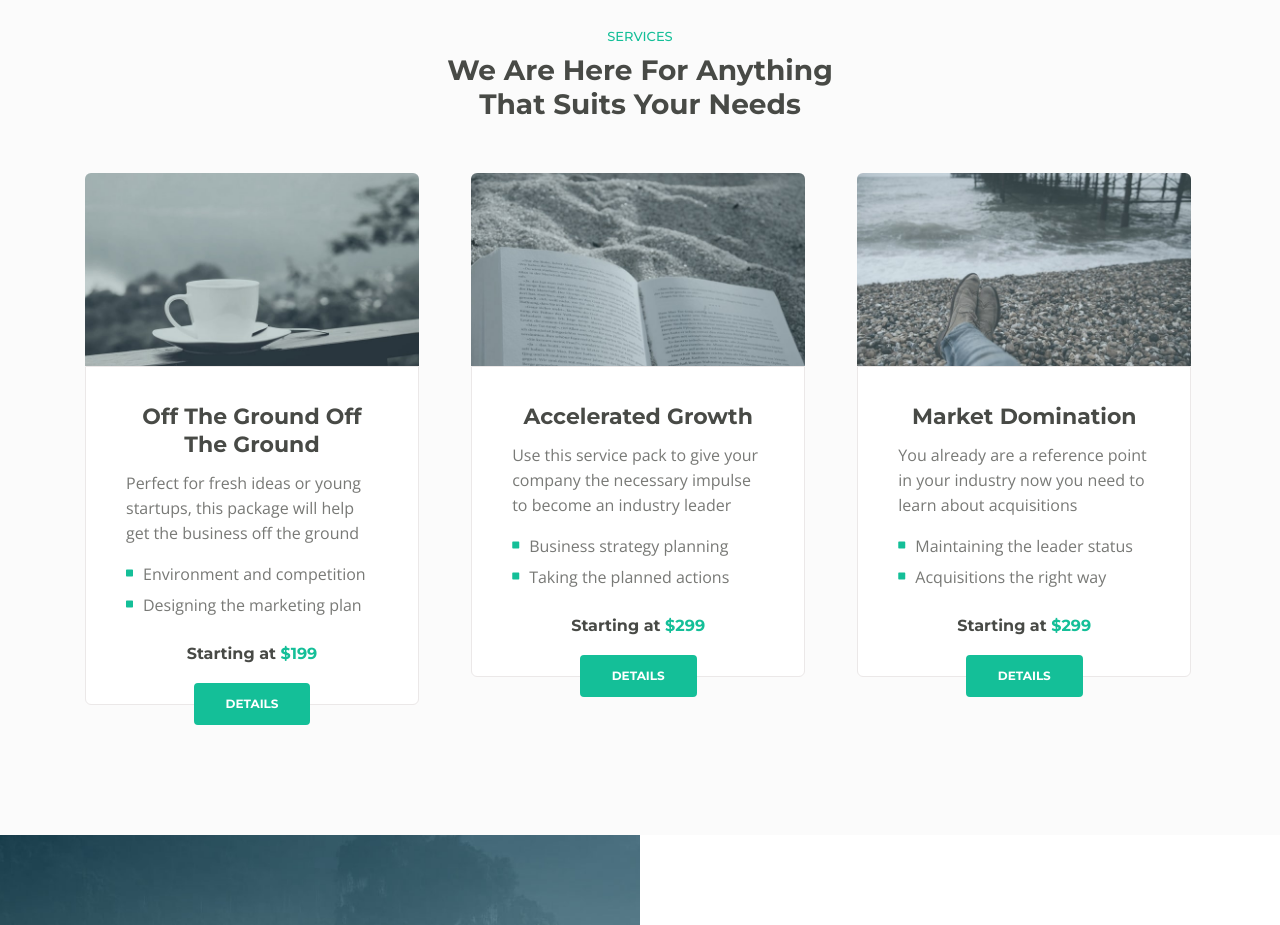
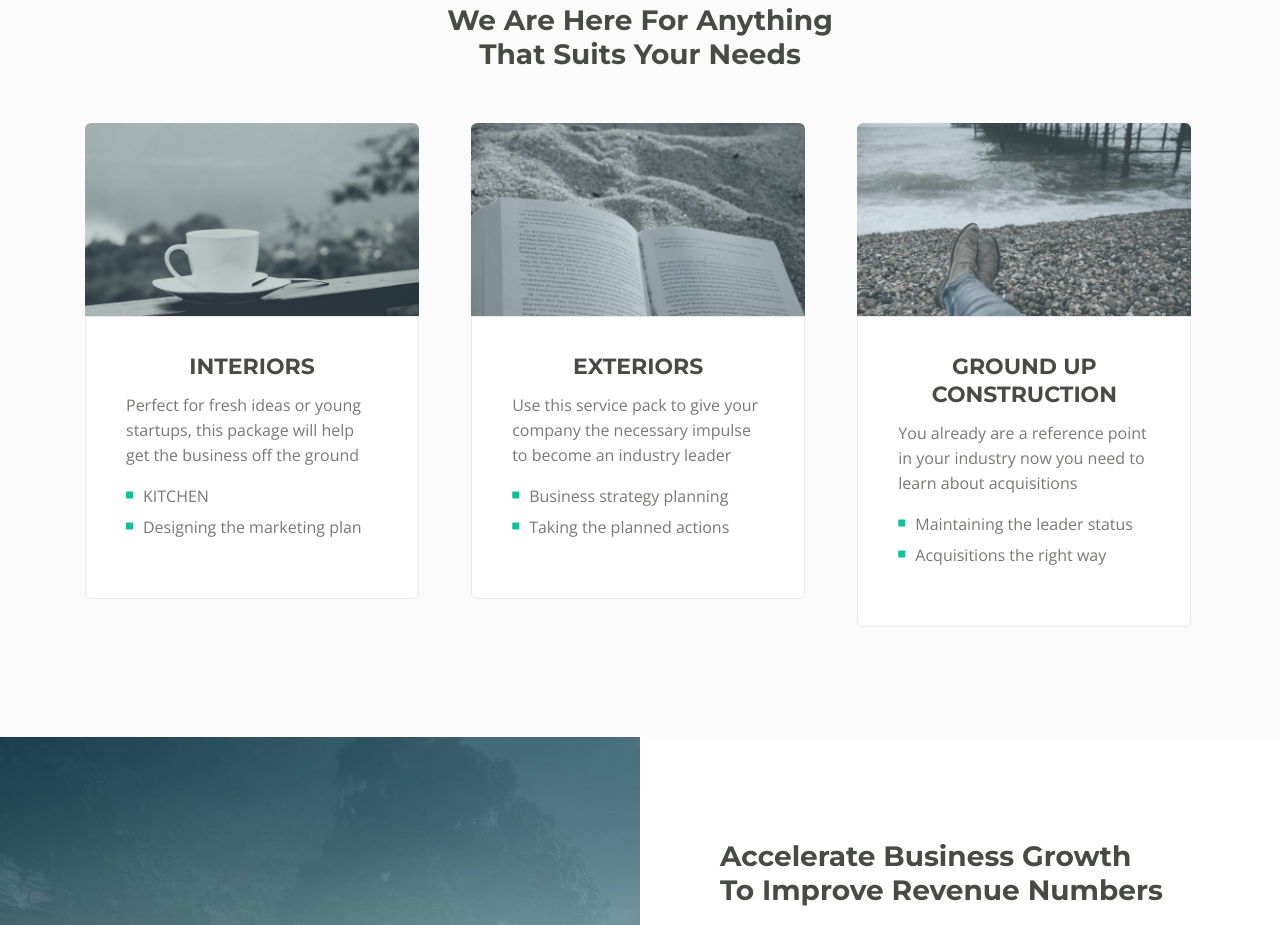
Before and after one commit to DrTeapot/DrTeapot.github.io, a plain HTML site: page index.html in a window 1280 px wide. Shown: the part 2386-3311 px from the top of the page. Drawn offline with nearby package versions, Linux system fonts and the light colour scheme.

Commit message:
Update index.html

```diff
--- a/index.html
+++ b/index.html
@@ -167,7 +167,6 @@
                         <div class="card-body">
                             <h4 class="card-title">Insurance Claims Assistance</h4>
                             <p>State-licensed Professional Insurance Adjusters on Staff!
-
                                 Hail, wind, fire, or flood claim? Our staff licensed insurance adjusters have real-world claims experience. They have previously worked for many respectable insurance providers such as: USSA, Statefarm, and The Hartford to name a few. With in-depth knowledge of all insurance policies, there is tons of free advice to help you maximize your claim to get what you are owed.</p>
                         </div>
                     </div>
@@ -182,7 +181,6 @@
                         <div class="card-body">
                             <h4 class="card-title">Professional Roofing Service</h4>
                             <p>Roof replacements, repairs, service, upgrades, and more!
-
                                 Your roof may only be worth 5% of your home, but it protects your home 100% of the time. We constantly provide training and education to our representatives on the most recent building technologies. This allows us to compare them with decades of experience with former products. You can trust that Jayne of All Trades, Inc. will be able help you find the perfect solution to your roofing and remodeling needs.</p>
                         </div>
                     </div>
@@ -197,10 +195,6 @@
                         <div class="card-body">
                             <h4 class="card-title">Home Improvements</h4>
                             <p>From increasing the green value of your home with high-efficiency windows to improving your curbside appeal - We can help!
-
-                                * Insulation * Windows * Gutters * Siding * Drywall * Flooring * Landscaping *
-                                * Painting * Stucco * Garage Doors * HVAC / AC * Restorations & Remodels *
-
                             Our management expertise includes all necessary licensing, bonding, and insurance requirements to meet or exceed industry standards. Let our professional coordination and supervision on every job ensure quality control and a premium product for your home.</p>
                         </div>
                     </div>
@@ -231,23 +225,21 @@
                             <img class="img-fluid" src="/images/services-1.jpg" alt="alternative">
                         </div>
                         <div class="card-body">
-                            <h3 class="card-title">Off The Ground Off The Ground</h3>
+                            <h3 class="card-title">INTERIORS</h3>
                             <p>Perfect for fresh ideas or young startups, this package will help get the business off the ground</p>
                             <ul class="list-unstyled li-space-lg">
                                 <li class="media">
                                     <i class="fas fa-square"></i>
-                                    <div class="media-body">Environment and competition</div>
+                                    <div class="media-body">KITCHEN</div>
                                 </li>
                                 <li class="media">
                                     <i class="fas fa-square"></i>
                                     <div class="media-body">Designing the marketing plan</div>
                                 </li>
                             </ul>
-                            <p class="price">Starting at <span>$199</span></p>
+
                         </div>
-                        <div class="button-container">
-                            <a class="btn-solid-reg page-scroll" href="#callMe">DETAILS</a>
-                        </div> <!-- end of button-container -->
+
                     </div>
                     <!-- end of card -->
 
@@ -257,7 +249,7 @@
                             <img class="img-fluid" src="/images/services-2.jpg" alt="alternative">
                         </div>
                         <div class="card-body">
-                            <h3 class="card-title">Accelerated Growth</h3>
+                            <h3 class="card-title">EXTERIORS</h3>
                             <p>Use this service pack to give your company the necessary impulse to become an industry leader</p>
                             <ul class="list-unstyled li-space-lg">
                                 <li class="media">
@@ -269,11 +261,9 @@
                                     <div class="media-body">Taking the planned actions</div>
                                 </li>
                             </ul>
-                            <p class="price">Starting at <span>$299</span></p>
+
                         </div>
-                        <div class="button-container">
-                            <a class="btn-solid-reg page-scroll" href="#callMe">DETAILS</a>
-                        </div> <!-- end of button-container -->
+
                     </div>
                     <!-- end of card -->
 
@@ -283,7 +273,7 @@
                             <img class="img-fluid" src="/images/services-3.jpg" alt="alternative">
                         </div>
                         <div class="card-body">
-                            <h3 class="card-title">Market Domination</h3>
+                            <h3 class="card-title">GROUND UP CONSTRUCTION</h3>
                             <p>You already are a reference point in your industry now you need to learn about acquisitions</p>
                             <ul class="list-unstyled li-space-lg">
                                 <li class="media">
@@ -295,16 +285,15 @@
                                     <div class="media-body">Acquisitions the right way</div>
                                 </li>
                             </ul>
-                            <p class="price">Starting at <span>$299</span></p>
+
                         </div>
-                        <div class="button-container">
-                            <a class="btn-solid-reg page-scroll" href="#callMe">DETAILS</a>
-                        </div> <!-- end of button-container -->
+
                     </div>
                     <!-- end of card -->
 
                 </div> <!-- end of col -->
             </div> <!-- end of row -->
+
         </div> <!-- end of container -->
     </div> <!-- end of cards-2 -->
     <!-- end of services -->
```
